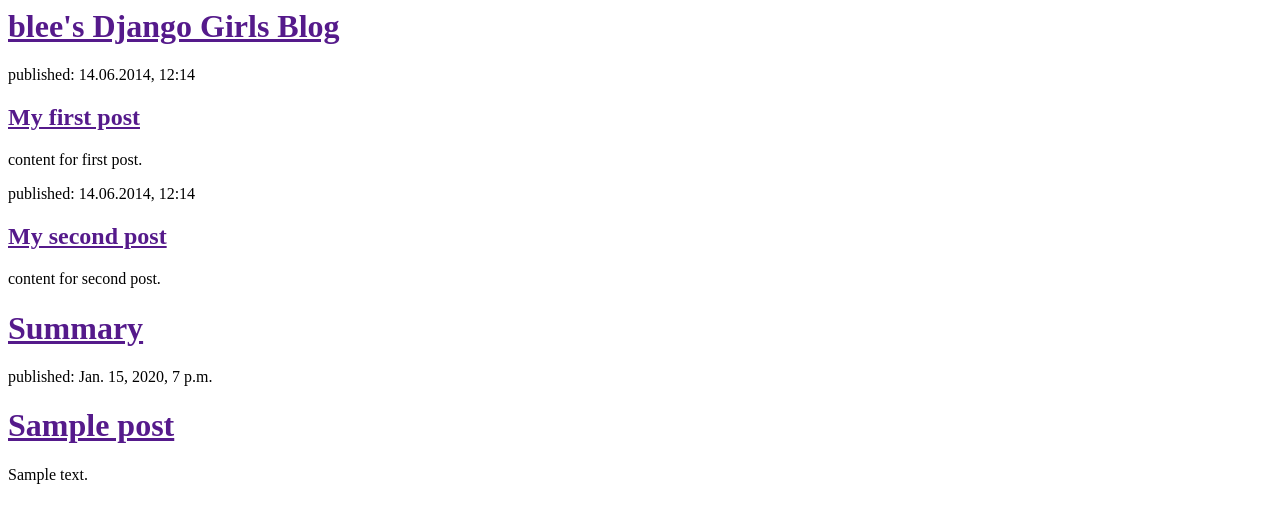
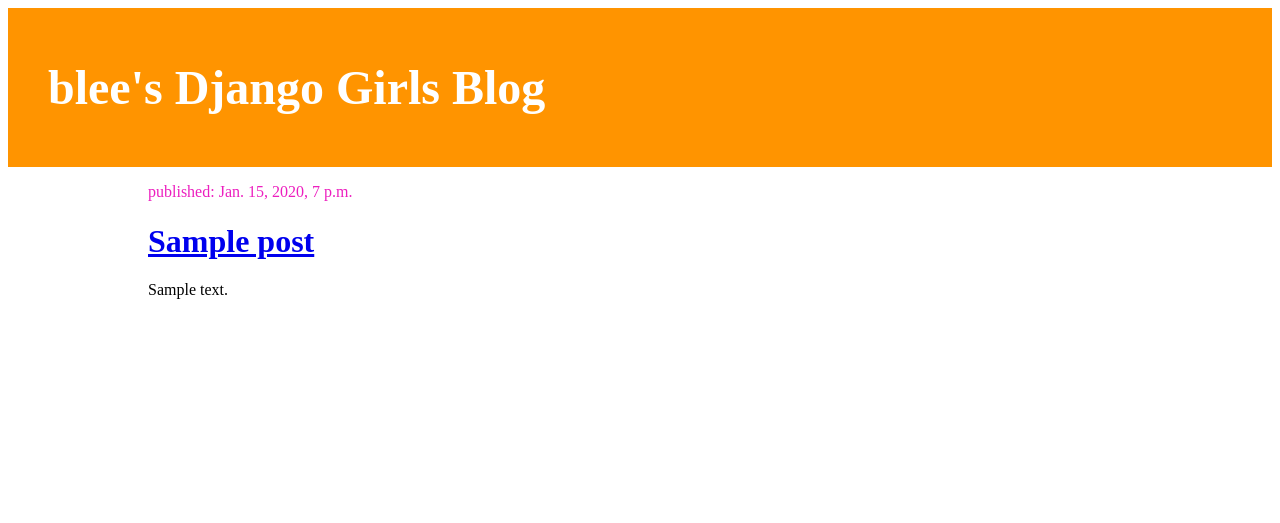
Before and after one commit to blee8/myblog, a Django app: page / in a window 1280 px wide. Shown: the top 523 px of the page. Run offline with Django 3.2, Linux system fonts and the light colour scheme; tables that the repository leaves empty hold one stand-in row (values such as "Sample post").

Commit message:
Added view and template for detailed blog post as well as CSS for the site.

```diff
--- /dev/null
+++ b/blog/static/blog/style.css
@@ -0,0 +1,54 @@
+.page-header {
+    background-color: #ff9400;
+    margin-top: 0;
+    padding: 20px 20px 20px 40px;
+}
+
+.page-header h1, .page-header h1 a, .page-header h1 a:visited, .page-header h1 a:active {
+    color: #ffffff;
+    font-size: 36pt;
+    text-decoration: none;
+}
+
+.content {
+    margin-left: 40px;
+}
+
+h1, h2, h3, h4 {
+    font-family: 'Times New Roman', cursive;
+}
+
+.date   {
+    color: #ec1fbf;
+}
+
+.save {
+    float: right;
+}
+
+.post-form textarea, .post-form input {
+    width: 100%;
+}
+
+.top-menu, .top-menu:hover, .top-menu:visited {
+    color: #ffffff;
+    float: right;
+    font-size: 26pt;
+    margin-right: 20px;
+}
+
+.post {
+    margin-bottom: 50px;
+    margin-left: 100px;
+}
+
+.post h3 a,  .post h3 a:visited {
+    color: #3112de;
+}
+
+/*body {
+    background: white url("images/PubNative.png") no-repeat;
+     padding-left: 15px;
+    font-family: 'Anton';
+}
+ */
--- /dev/null
+++ b/blog/templates/blog/base.html
@@ -0,0 +1,22 @@
+{% load static %}
+<html>
+    <head>
+        <title>blee's Django Girls blog</title>
+        <link rel="stylesheet" type="text/css" href="{% static 'blog/style.css' %}">
+        <link href="//fonts.googleapis.com/css?family=Lobster&subset=latin,latin-ext" rel="stylesheet" type="text/css">
+        <link href="https://fonts.googleapis.com/css2?family=Anton&display=swap" rel="stylesheet">
+    </head>
+    <body>
+        <div class="page-header">
+            <h1><a href="">blee's Django Girls Blog</a></h1>
+        </div>
+        <div class="content container">
+            <div class="row">
+                <div class="col-md-8">
+                    {%  block content %}
+                    {%  endblock %}
+                </div>
+            </div>
+        </div>
+    </body>
+</html>
--- a/blog/templates/blog/post_list1.html
+++ b/blog/templates/blog/post_list1.html
@@ -1,33 +1,12 @@
-<html>
-    <head>
-        <title>blee's Django Girls blog</title>
-    </head>
-    <body>
-        <div>
-            <h1><a href="">blee's Django Girls Blog</a></h1>
-        </div>
+{% extends 'blog/base.html' %}
 
-        <div>
-            <p>published: 14.06.2014, 12:14</p>
-            <h2><a href="">My first post</a></h2>
-            <p>content for first post.</p>
-        </div>
-
-        <div>
-            <p>published: 14.06.2014, 12:14</p>
-            <h2><a href="">My second post</a></h2>
-            <p>content for second post.</p>
-        </div>
-        <div>
-            <h1><a href="">Summary</a></h1>
-
-            {% for post in posts %}
-                <div>
-                    <p>published: {{ post.published_date }}</p>
-                    <h1><a href="">{{ post.title }}</a></h1>
-                    <p>{{ post.text|linebreaksbr }}</p>
-                </div>
-            {% endfor %}
-        </div>
-    </body>
-</html>
+{% block content %}
+                    {% for post in posts %}
+                        <div class="post">
+                            <div class="date">
+                                <p>published: {{ post.published_date }}</p>
+                            </div>
+                                <h1><a href="{% url 'post_detail' pk=post.pk %}">{{ post.title }}</a></h1>                            <p>{{ post.text|linebreaksbr }}</p>
+                        </div>
+                    {% endfor %}
+{%  endblock %}
--- a/blog/urls.py
+++ b/blog/urls.py
@@ -1,5 +1,8 @@
 from django.urls import path
 from . import views
 
-urlpatterns = [path('', views.post_list, name = 'post_list'),
+urlpatterns = [
+    path('', views.post_list, name = 'post_list'),
+    path('post/<int:pk>/', views.post_detail, name='post_detail'),
+
 ]
--- a/blog/views.py
+++ b/blog/views.py
@@ -1,11 +1,17 @@
 
 
-from django.shortcuts import render
 from django.utils import timezone
 
 from .models import Post
+from django.shortcuts import render, get_object_or_404
+
 
 # Create your views here.
 def post_list(request):
     posts = Post.objects.filter(published_date__lte=timezone.now()).order_by('published_date')
     return render(request, 'blog/post_list1.html', {'posts': posts})
+
+
+def post_detail(request, pk):
+    post = get_object_or_404(Post, pk=pk)
+    return render(request, 'blog/post_detail.html', {'post': post})
```
Also changed, not shown: blog/templates/blog/post_detail.html (added, +13 -0 lines), blog/static/blog/images/PubNative.png (added).
